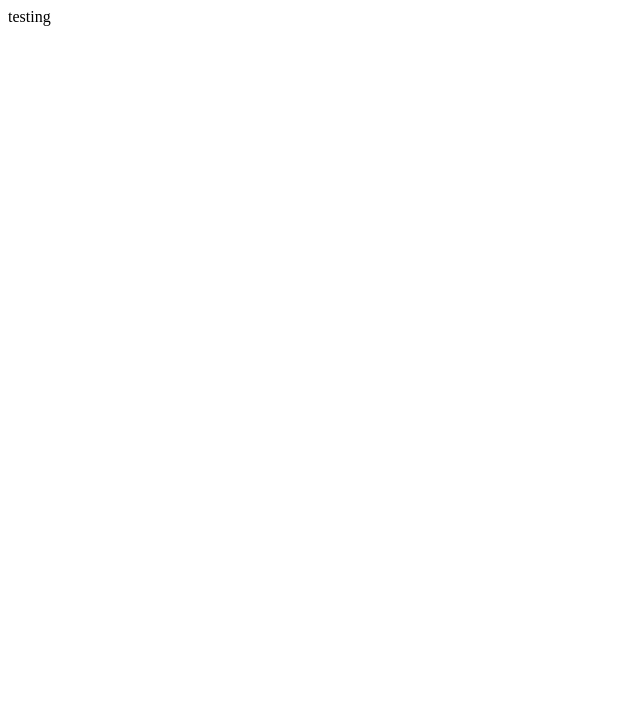
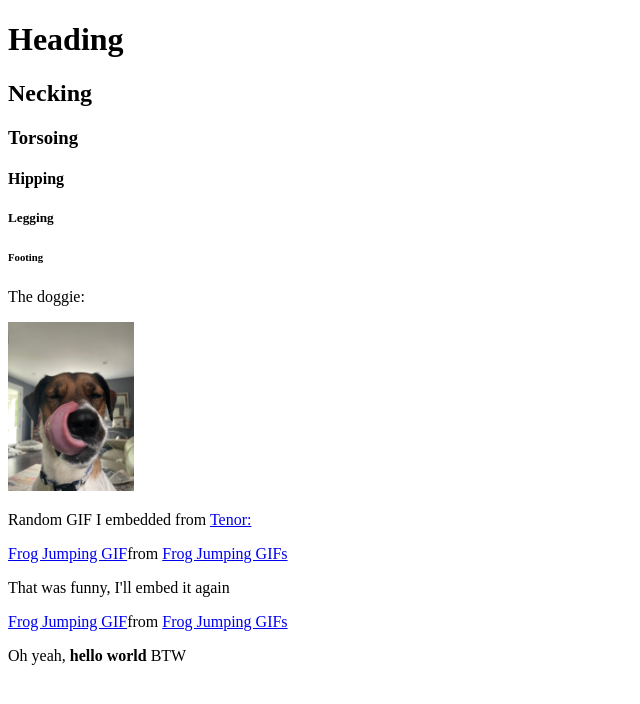
Before and after one commit to TanManWithPlan/TanManWithPlan.github.io, a plain HTML site: page index.html in a window 1280 px wide. Shown: the whole page, without its empty margins (0-640 px from the left). Drawn offline with Linux system fonts and the light colour scheme; a script that the page names is missing.

Commit message:
funni changes

```diff
--- a/index.html
+++ b/index.html
@@ -1,4 +1,21 @@
 <!DOCTYPE html>
-<body>
-    testing
-</body>
+<html lang="en">
+    <head>
+        <title>Tannnnnnnnnner Website</title>
+    </head>
+    <body>
+        <h1>Heading</h1>
+        <h2>Necking</h2>
+        <h3>Torsoing</h3>
+        <h4>Hipping</h4>
+        <h5>Legging</h5>
+        <h6>Footing</h6>
+        <p>The doggie:</p>
+        <img src="Cocoa.jpeg" width=10%>
+        <p>Random GIF I embedded from <a href="https://tenor.com/view/frog-jumping-gif-23922460">Tenor:</a></p>
+        <div class="tenor-gif-embed" data-postid="23922460" data-share-method="host" data-aspect-ratio="1" data-width="10%"><a href="https://tenor.com/view/frog-jumping-gif-23922460">Frog Jumping GIF</a>from <a href="https://tenor.com/search/frog+jumping-gifs">Frog Jumping GIFs</a></div> <script type="text/javascript" async src="https://tenor.com/embed.js"></script>
+        <p>That was funny, I'll embed it again</p>
+        <div class="tenor-gif-embed" data-postid="23922460" data-share-method="host" data-aspect-ratio="1" data-width="10%"><a href="https://tenor.com/view/frog-jumping-gif-23922460">Frog Jumping GIF</a>from <a href="https://tenor.com/search/frog+jumping-gifs">Frog Jumping GIFs</a></div> <script type="text/javascript" async src="https://tenor.com/embed.js"></script>
+        <p>Oh yeah, <b>hello world</b> BTW</p>
+    </body>
+</html>
```
Also changed, not shown: Cocoa.jpeg (added).
